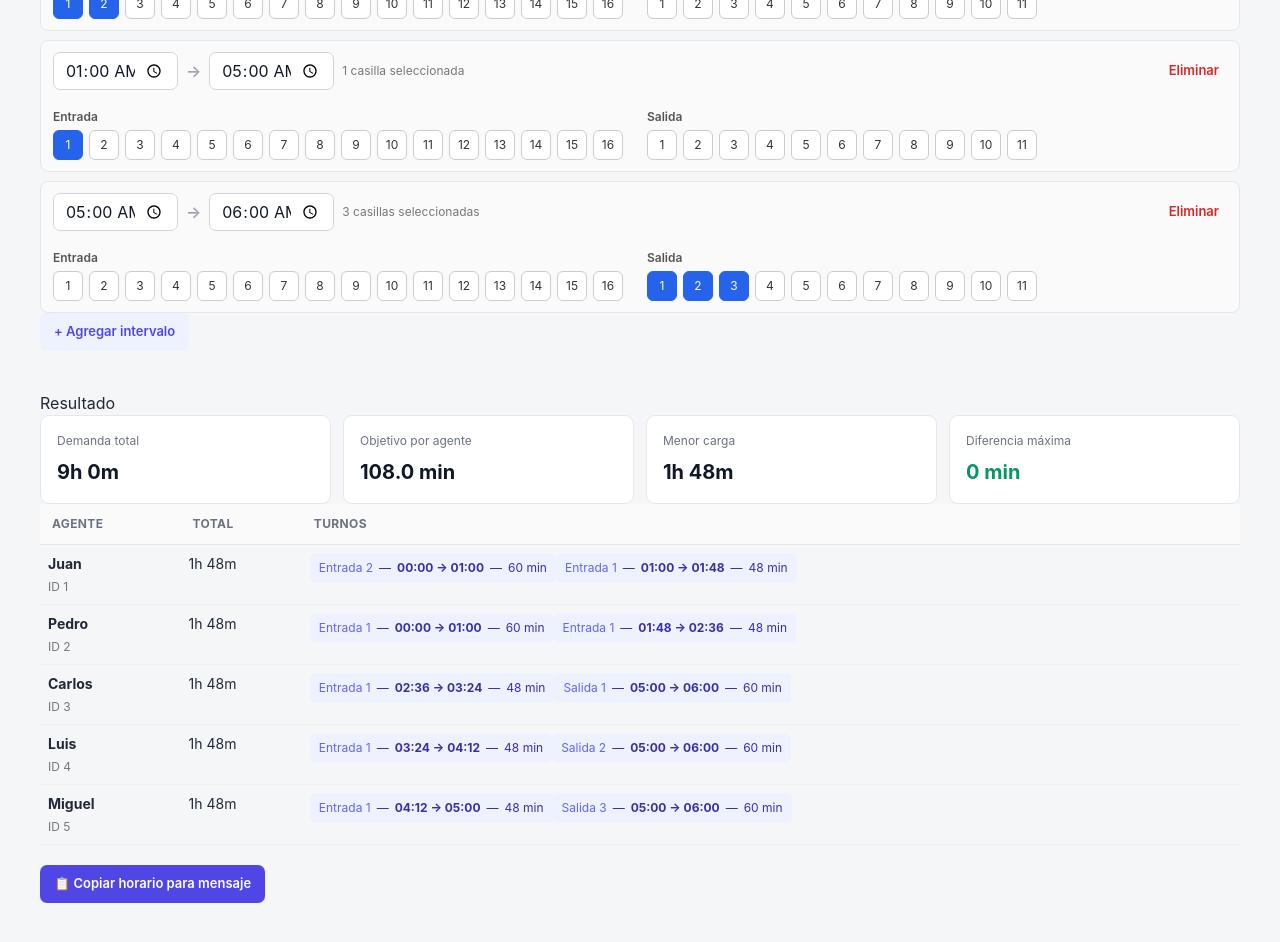
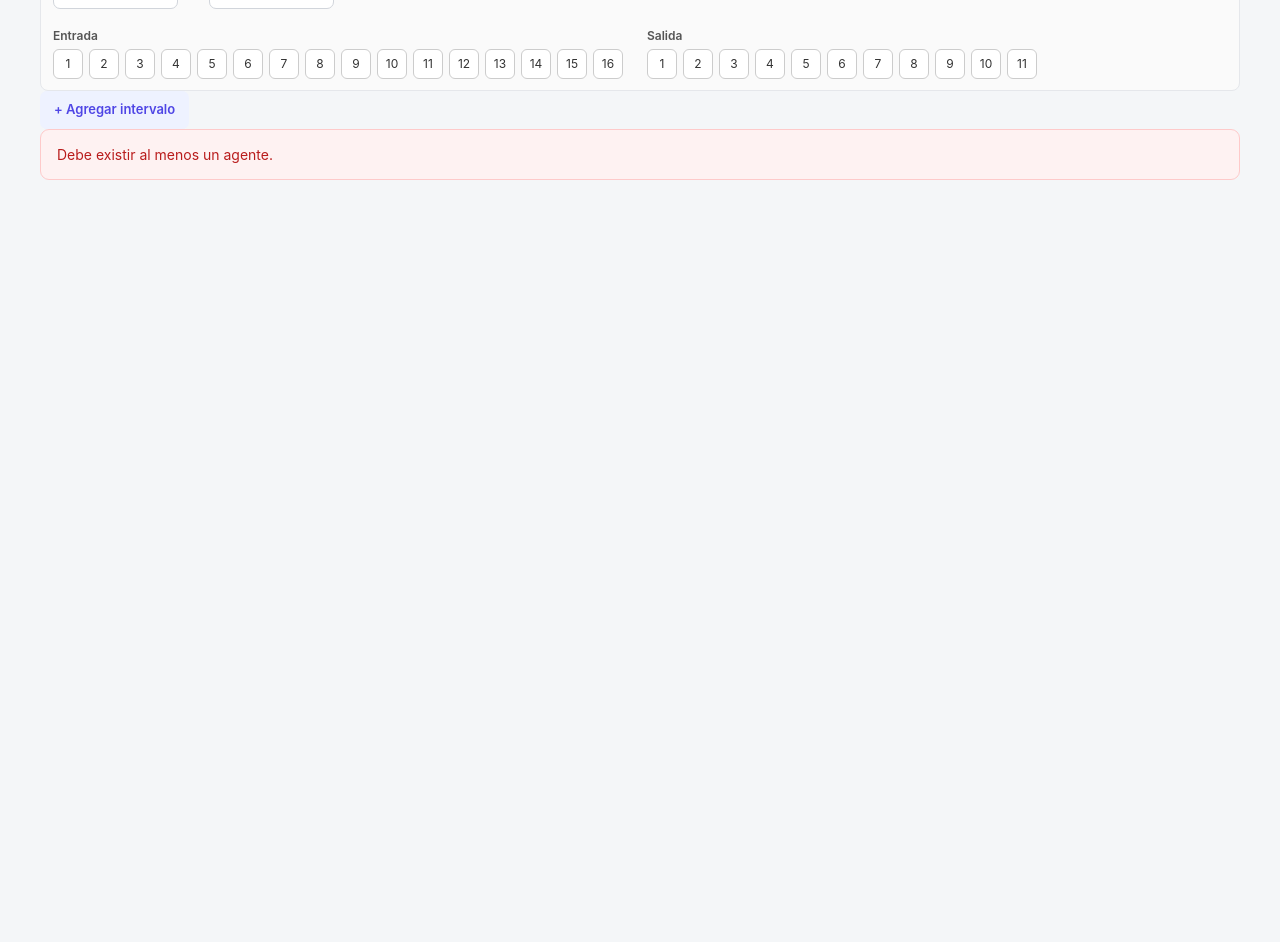
Before and after one commit to axelemanuel23/reservas, a React (Create React App) app: page / in a window 1280 px wide. Shown: the part 740-1682 px from the top of the page. After the commit the page ends 1000 px from the top, so only its background shows below. Built offline with nearby package versions, Linux system fonts and the light colour scheme.

Commit message:
Update App.js

```diff
--- a/src/App.js
+++ b/src/App.js
@@ -62,39 +62,26 @@ function sortBoothsForAssignment(booths) {
   return [...entrada, ...salida];
 }
 
-const INITIAL_AGENTS = [
-  { id: 1, name: "Juan" },
-  { id: 2, name: "Pedro" },
-  { id: 3, name: "Carlos" },
-  { id: 4, name: "Luis" },
-  { id: 5, name: "Miguel" },
-];
+const INITIAL_AGENTS = [];
 
 const INITIAL_DEMAND = [
   {
     id: 1,
     start: "00:00",
     end: "01:00",
-    booths: [
-      { sector: "entrada", numero: 1 },
-      { sector: "entrada", numero: 2 },
-    ],
+    booths: [],
   },
   {
     id: 2,
     start: "01:00",
     end: "05:00",
-    booths: [{ sector: "entrada", numero: 1 }],
+    booths: [],
   },
   {
     id: 3,
     start: "05:00",
     end: "06:00",
-    booths: [
-      { sector: "salida", numero: 1 },
-      { sector: "salida", numero: 2 },
-      { sector: "salida", numero: 3 },
-    ],
+    booths: [],
   },
 ];
 
```
